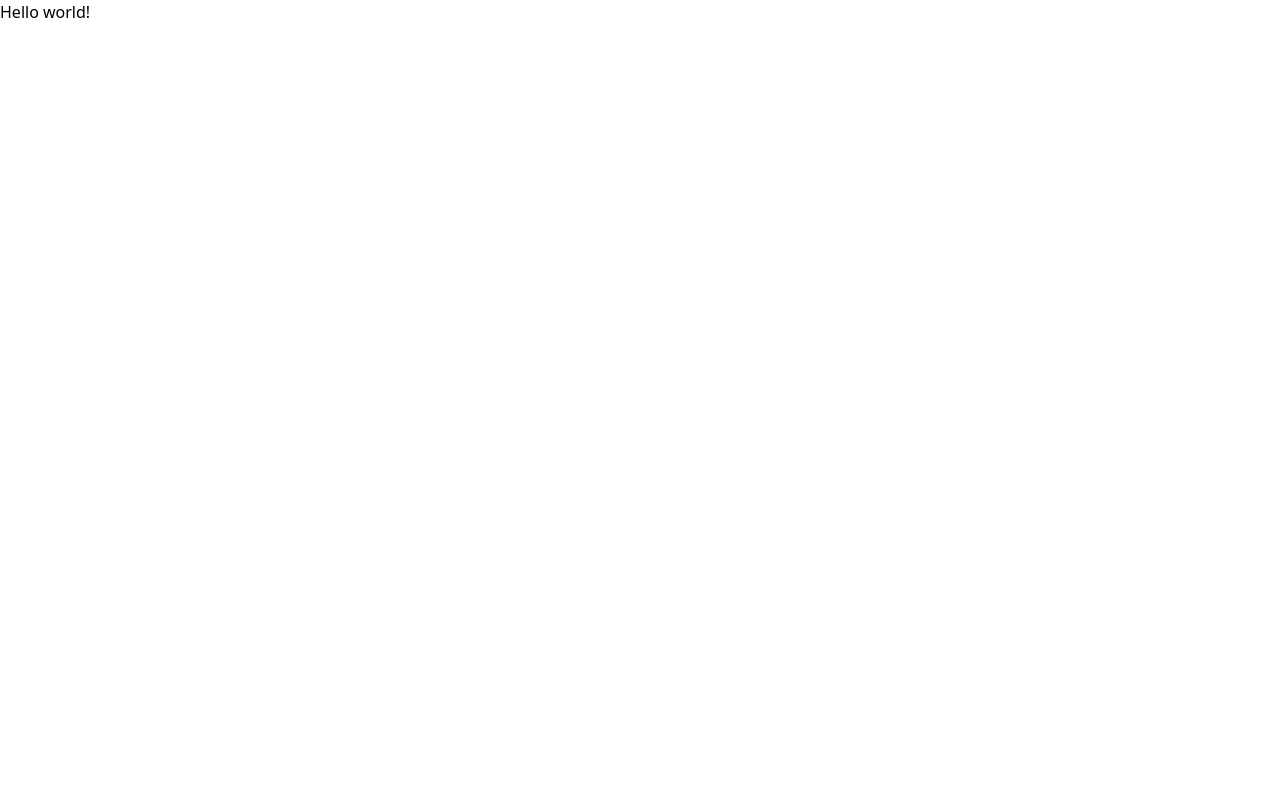
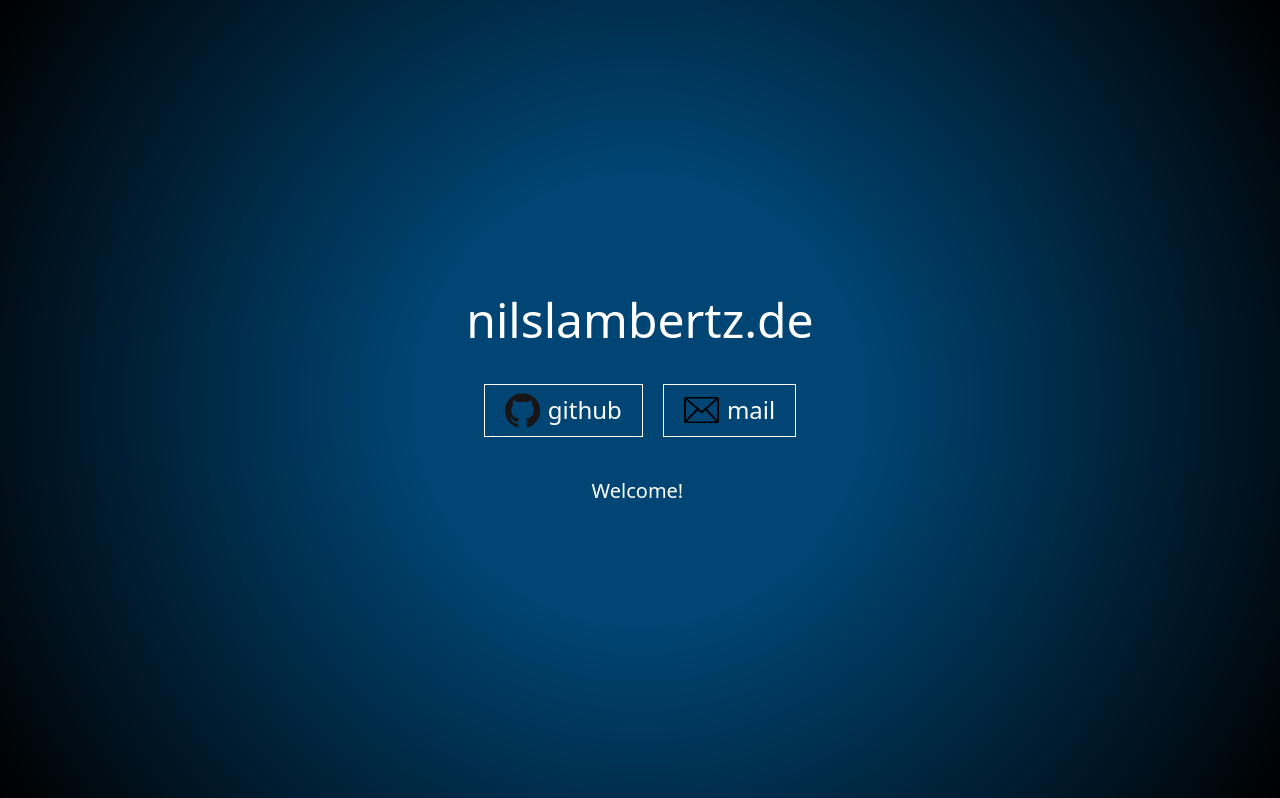
Before and after one commit to nilslambertz/nilslambertz.de, a Next.js app: page / in a window 1280 px wide. Shown: the top 798 px of the page. Built offline with nearby package versions, Linux system fonts and the light colour scheme.

Commit message:
fix index

```diff
--- a/src/pages/index.tsx
+++ b/src/pages/index.tsx
@@ -1,4 +1,7 @@
+import { ALL_PORTFOLIO_ELEMENTS } from "@/portfolio-elements";
 import Head from "next/head";
+import PortfolioElement from "@/components/PortfolioElement";
+import ShadowOverlay from "@/components/ShadowOverlay";
 
 export default function Home() {
   return (
@@ -7,9 +10,13 @@ export default function Home() {
         <title>nilslambertz.de</title>
         <meta name="description" content="nilslambertz.de" />
         <meta name="viewport" content="width=device-width, initial-scale=1" />
-        <link rel="icon" href="/favicon.ico" />
       </Head>
-      <main className="w-full h-full">Hello world!</main>
+      <main className="w-full h-full">
+        <ShadowOverlay></ShadowOverlay>
+        {ALL_PORTFOLIO_ELEMENTS.map((elem, index) => (
+          <PortfolioElement key={index} element={elem}></PortfolioElement>
+        ))}
+      </main>
     </>
   );
 }
```
